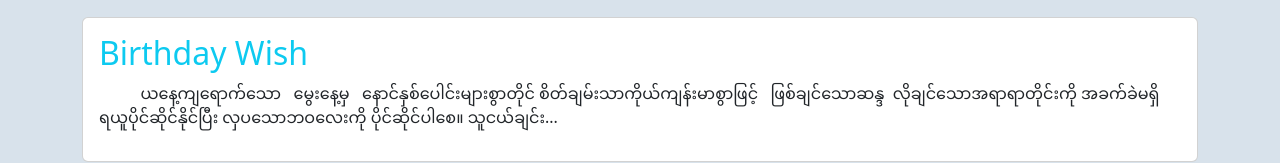
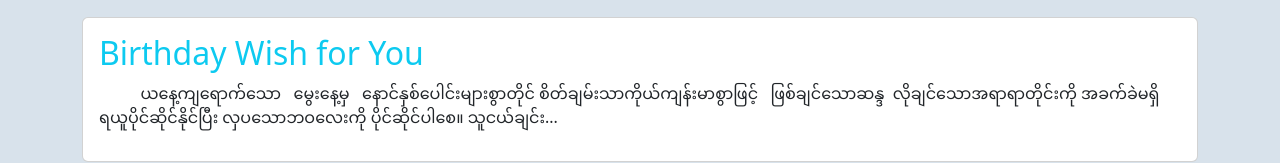
Before and after one commit to khaingminntun/Birthday-Wish, a plain HTML site: page index.html in a window 1280 px wide. Shown: the part 543-706 px from the top of the page. Drawn offline with nearby package versions, Linux system fonts and the light colour scheme.

Commit message:
Update index.html

```diff
--- a/index.html
+++ b/index.html
@@ -25,7 +25,7 @@
 
             <div class="card Birthday_wish">
                 <div class="card-body">
-                    <h2 class="text-info">Birthday Wish</h2>
+                    <h2 class="text-info">Birthday Wish for You</h2>
                     <p>&nbsp; &nbsp; &nbsp; &nbsp; &nbsp; ယနေ့ကျရောက်သော &nbsp; မွေးနေ့မှ &nbsp;
                         နောင်နှစ်ပေါင်းများစွာတိုင်
                         စိတ်ချမ်းသာကိုယ်ကျန်းမာစွာဖြင့် &nbsp; ဖြစ်ချင်သောဆန္ဒ &nbsp;လိုချင်သောအရာရာတိုင်းကို အခက်ခဲမရှိ
```
